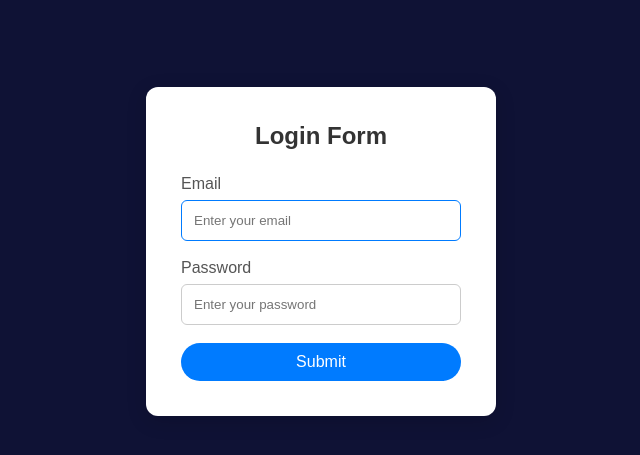
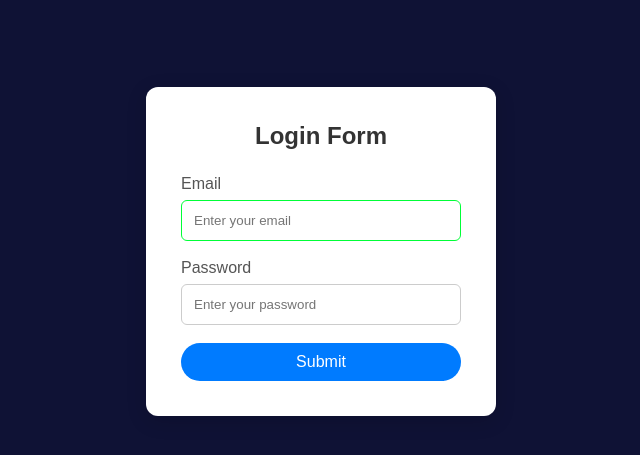
Before and after one commit to kenthpetch/ExamRepo, a PHP site: page / in a window 1280 px wide, with the restyled element focused. Shown: the part 149-604 px from the top of the page, without its empty margins (319-959 px from the left). Run offline with PHP 8.4, Linux system fonts and the light colour scheme.

Commit message:
change color

```diff
--- a/style.css
+++ b/style.css
@@ -46,7 +46,7 @@ body {
 }
 
 .input-box input:focus {
-    border-color: #007bff;
+    border-color: #00ff37;
 }
 
 .login-btn {
```
